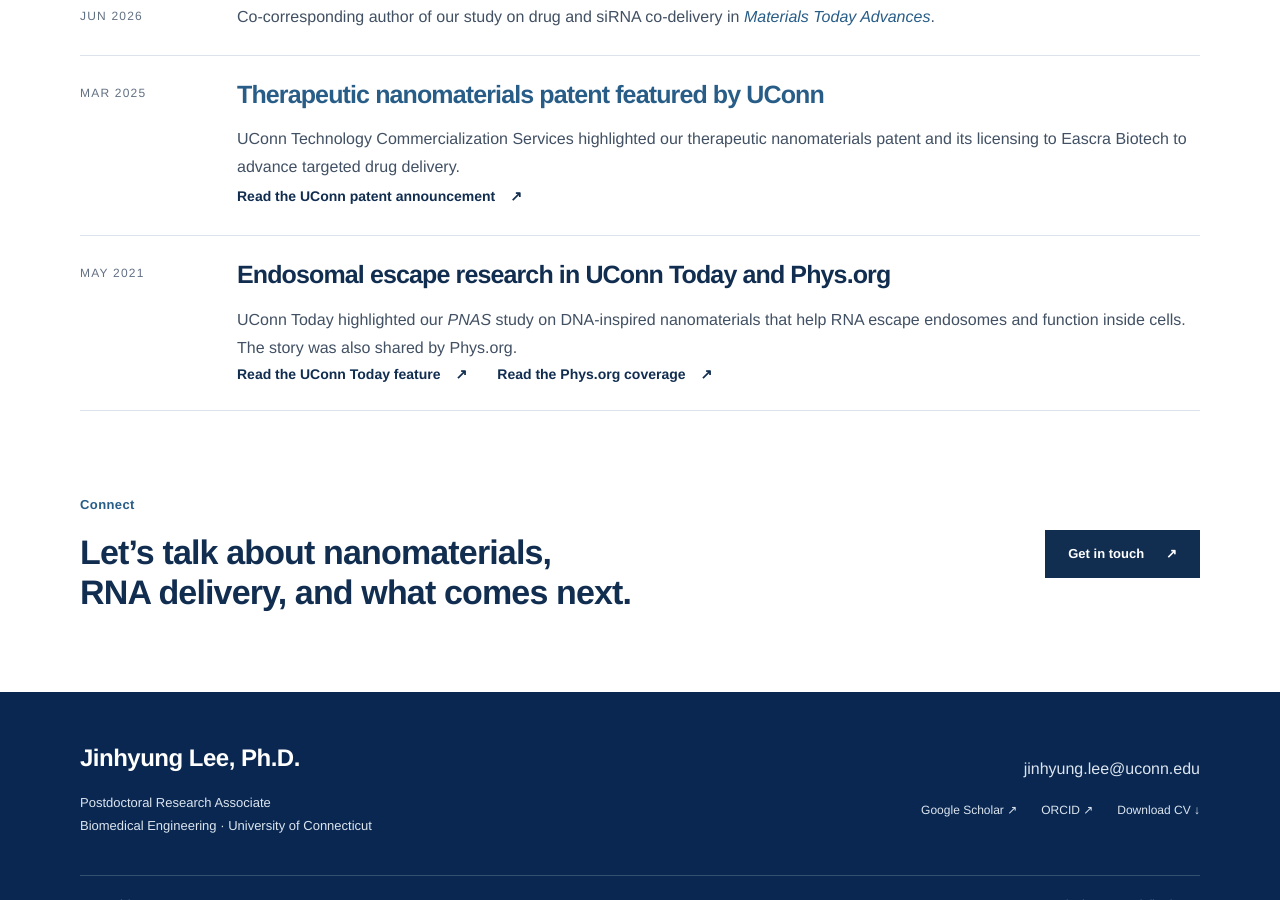
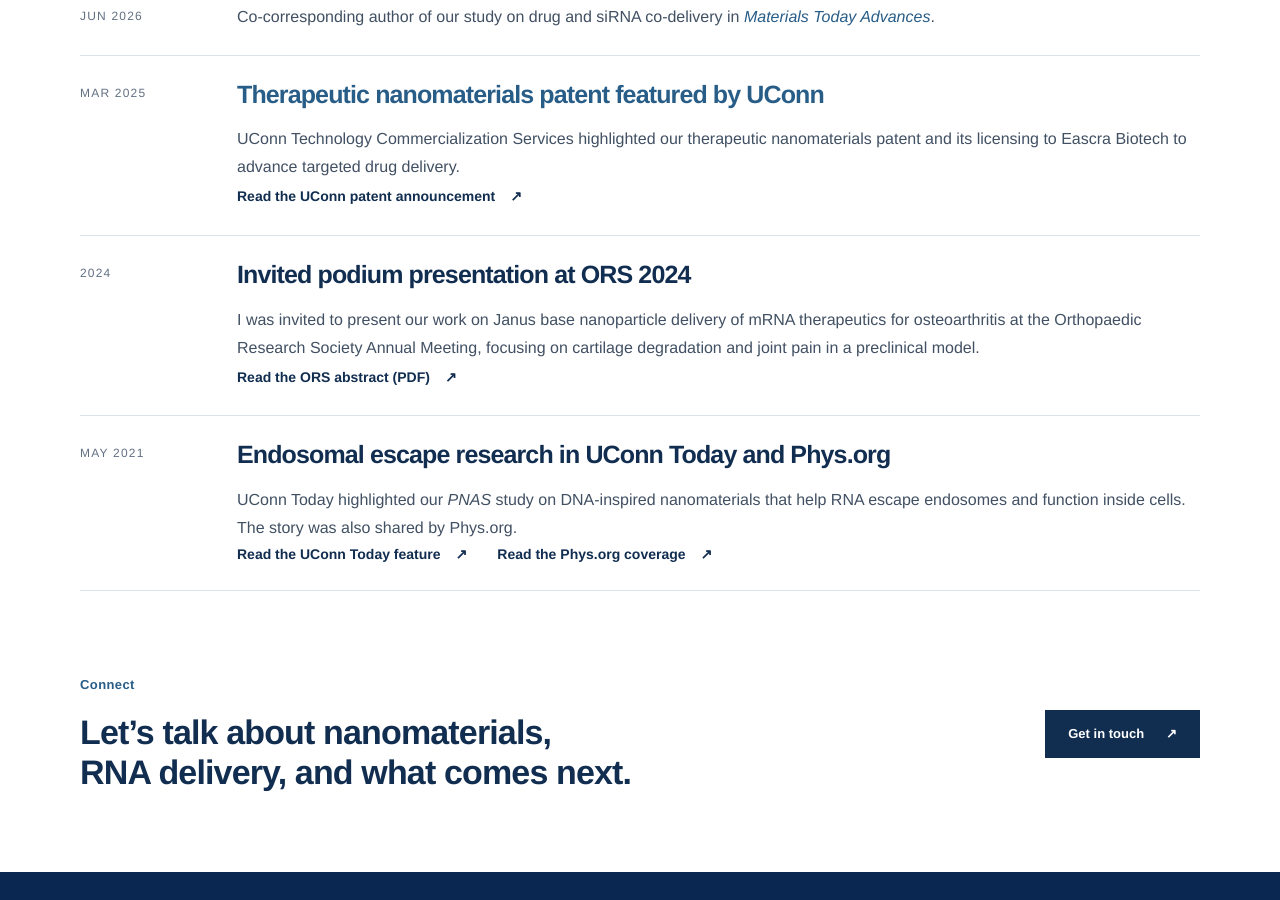
Before and after one commit to biojhleena-glitch/biojhleena-glitch.github.io, a Jekyll site: the page built from _pages/about.html, in a window 1280 px wide and 900 px high, scrolled down 5131 px. Built offline with Jekyll 4.4.1, drawn with Linux system fonts in a browser that asks for light colours.

Commit message:
Add ORS 2024 invited podium presentation
Add a chronological news highlight and link the existing Selected presentations entry to ORS 2024 abstract 252.

```diff
--- a/_pages/about.html
+++ b/_pages/about.html
@@ -116,6 +116,14 @@ home: true
     </div>
   </div>
   <div class="update-row">
+    <time datetime="2024">2024</time>
+    <div>
+      <h3>Invited podium presentation at ORS 2024</h3>
+      <p>I was invited to present our work on Janus base nanoparticle delivery of mRNA therapeutics for osteoarthritis at the Orthopaedic Research Society Annual Meeting, focusing on cartilage degradation and joint pain in a preclinical model.</p>
+      <a class="text-link" href="https://www.ors.org/transactions/2024/252.pdf" target="_blank" rel="noopener" title="Opens in a new tab">Read the ORS abstract (PDF) <span aria-hidden="true">↗</span></a>
+    </div>
+  </div>
+  <div class="update-row">
     <time datetime="2021-05-17">MAY 2021</time>
     <div>
       <h3>Endosomal escape research in UConn Today and Phys.org</h3>
```
Also changed, not shown: _pages/cv.md (+1 -1 lines).
